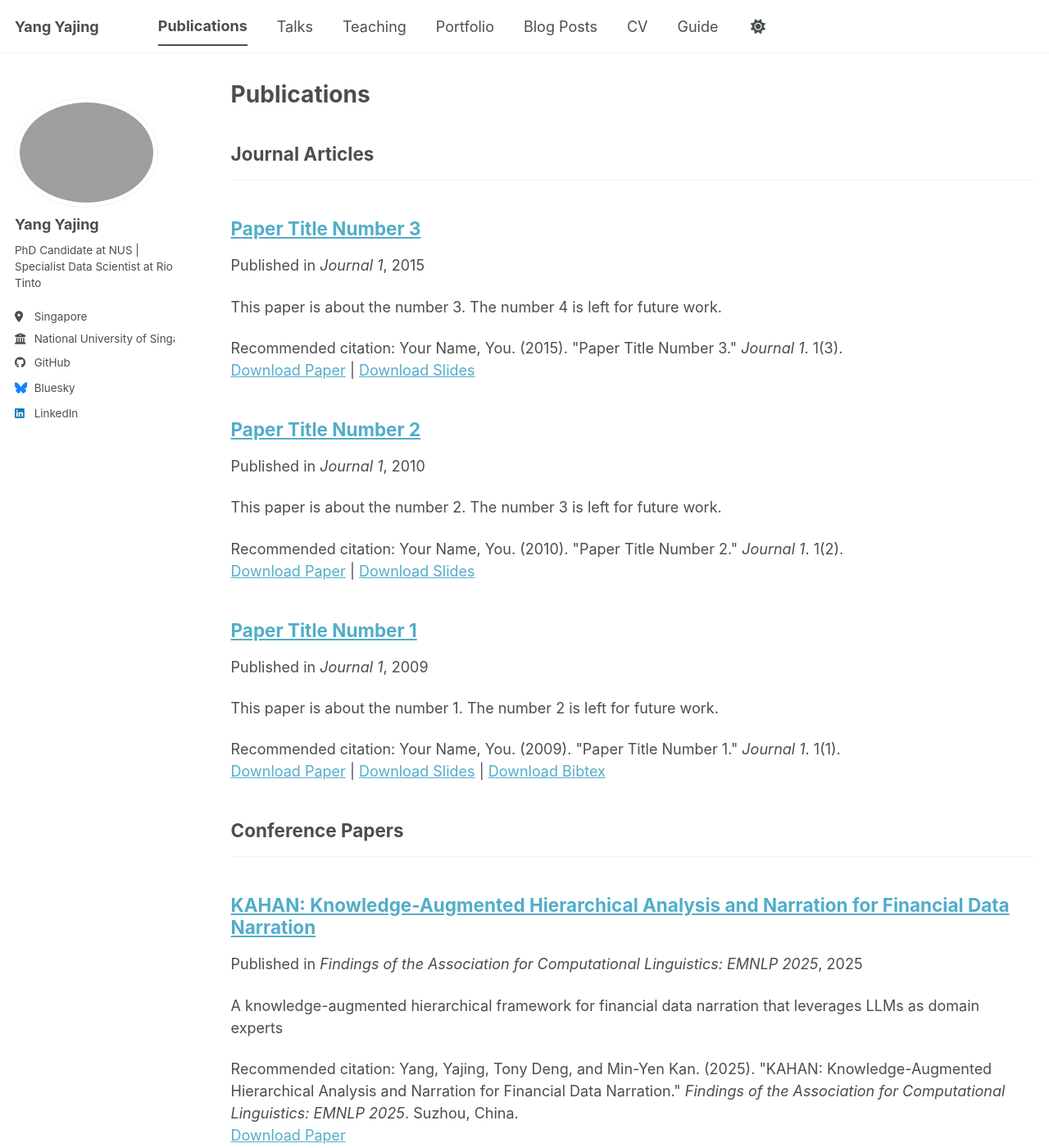
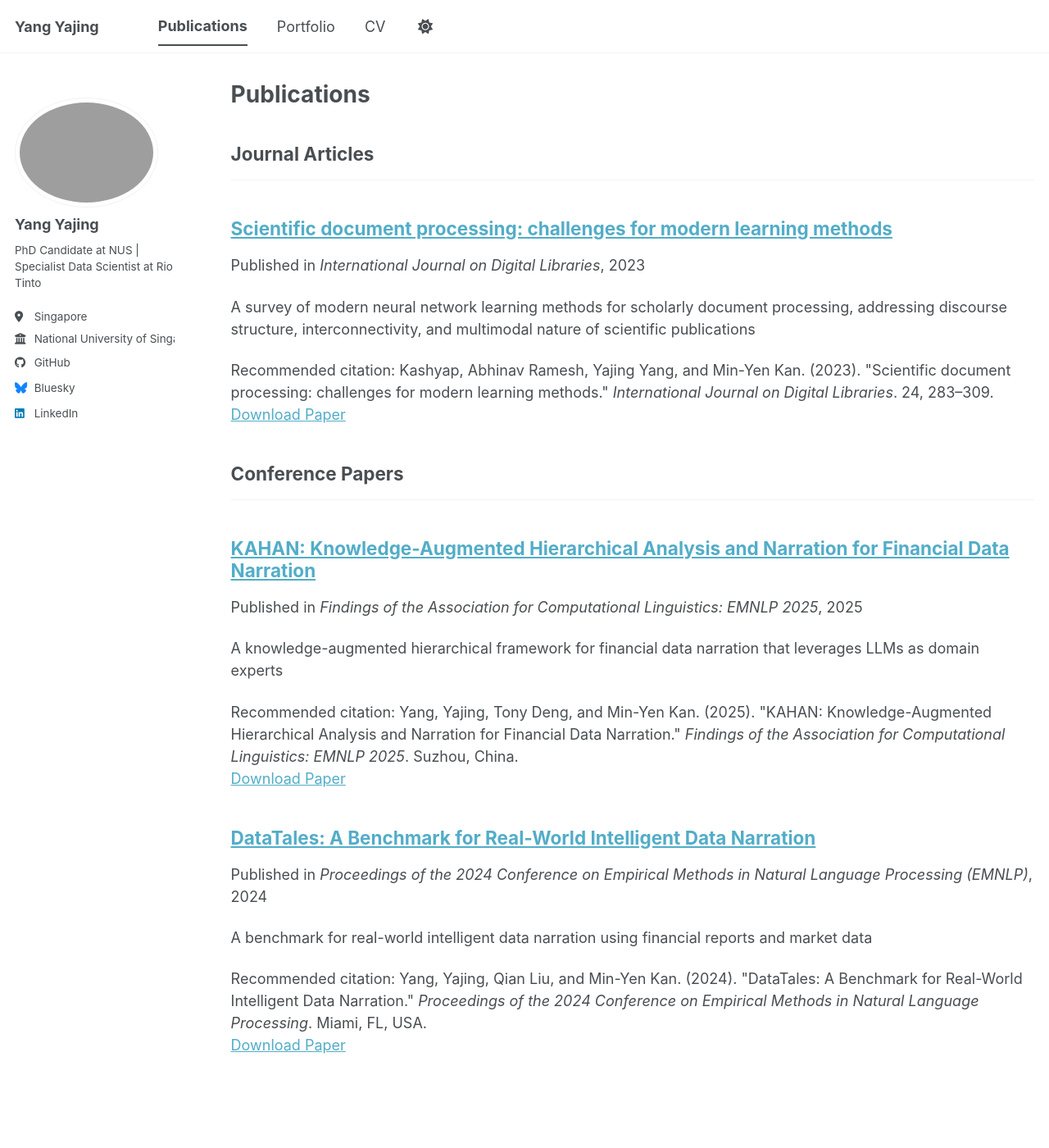
Before and after one commit to yajingyang/yajingyang.github.io, a Jekyll site: the page built from _pages/publications.html, in a window 1280 px wide and 1400 px high. Shown: the whole window at 82% size. Built offline with Jekyll 4.4.1, drawn with Linux system fonts in a browser that asks for light colours; a script bundle is joined from its source files by our own code; library files that are not in the unit come from our copies; some of the changed text lies outside the part shown.

Commit message:
Customize navigation and publications: remove sample content, add scientific document processing paper

```diff
--- a/_data/navigation.yml
+++ b/_data/navigation.yml
@@ -11,23 +11,8 @@ main:
   - title: "Publications"
     url: /publications/
 
-  - title: "Talks"
-    url: /talks/
-
-  - title: "Teaching"
-    url: /teaching/
-
   - title: "Portfolio"
     url: /portfolio/
 
-  - title: "Blog Posts"
-    url: /year-archive/
-
   - title: "CV"
     url: /cv/
-
-  # - title: "CV"
-  #   url: /cv-json/
-
-  - title: "Guide"
-    url: /markdown/
--- a/_publications/2009-10-01-paper-title-number-1.md
+++ /dev/null
@@ -1,14 +0,0 @@
----
-title: "Paper Title Number 1"
-collection: publications
-category: manuscripts
-permalink: /publication/2009-10-01-paper-title-number-1
-excerpt: 'This paper is about the number 1. The number 2 is left for future work.'
-date: 2009-10-01
-venue: 'Journal 1'
-slidesurl: 'https://academicpages.github.io/files/slides1.pdf'
-paperurl: 'https://academicpages.github.io/files/paper1.pdf'
-bibtexurl: 'https://academicpages.github.io/files/bibtex1.bib'
-citation: 'Your Name, You. (2009). &quot;Paper Title Number 1.&quot; <i>Journal 1</i>. 1(1).'
----
-The contents above will be part of a list of publications, if the user clicks the link for the publication than the contents of section will be rendered as a full page, allowing you to provide more information about the paper for the reader. When publications are displayed as a single page, the contents of the above "citation" field will automatically be included below this section in a smaller font.
--- a/_publications/2010-10-01-paper-title-number-2.md
+++ /dev/null
@@ -1,14 +0,0 @@
----
-title: "Paper Title Number 2"
-collection: publications
-category: manuscripts
-permalink: /publication/2010-10-01-paper-title-number-2
-excerpt: 'This paper is about the number 2. The number 3 is left for future work.'
-date: 2010-10-01
-venue: 'Journal 1'
-slidesurl: 'https://academicpages.github.io/files/slides2.pdf'
-paperurl: 'https://academicpages.github.io/files/paper2.pdf'
-citation: 'Your Name, You. (2010). &quot;Paper Title Number 2.&quot; <i>Journal 1</i>. 1(2).'
----
-
-The contents above will be part of a list of publications, if the user clicks the link for the publication than the contents of section will be rendered as a full page, allowing you to provide more information about the paper for the reader. When publications are displayed as a single page, the contents of the above "citation" field will automatically be included below this section in a smaller font.
--- a/_publications/2015-10-01-paper-title-number-3.md
+++ /dev/null
@@ -1,14 +0,0 @@
----
-title: "Paper Title Number 3"
-collection: publications
-category: manuscripts
-permalink: /publication/2015-10-01-paper-title-number-3
-excerpt: 'This paper is about the number 3. The number 4 is left for future work.'
-date: 2015-10-01
-venue: 'Journal 1'
-slidesurl: 'https://academicpages.github.io/files/slides3.pdf'
-paperurl: 'https://academicpages.github.io/files/paper3.pdf'
-citation: 'Your Name, You. (2015). &quot;Paper Title Number 3.&quot; <i>Journal 1</i>. 1(3).'
----
-
-The contents above will be part of a list of publications, if the user clicks the link for the publication than the contents of section will be rendered as a full page, allowing you to provide more information about the paper for the reader. When publications are displayed as a single page, the contents of the above "citation" field will automatically be included below this section in a smaller font.
--- /dev/null
+++ b/_publications/2023-03-24-scientific-document-processing.md
@@ -0,0 +1,19 @@
+---
+title: "Scientific document processing: challenges for modern learning methods"
+collection: publications
+category: manuscripts
+permalink: /publication/2023-03-24-scientific-document-processing
+excerpt: 'A survey of modern neural network learning methods for scholarly document processing, addressing discourse structure, interconnectivity, and multimodal nature of scientific publications'
+date: 2023-03-24
+venue: 'International Journal on Digital Libraries'
+paperurl: 'https://link.springer.com/article/10.1007/s00799-023-00352-2'
+citation: 'Kashyap, Abhinav Ramesh, Yajing Yang, and Min-Yen Kan. (2023). &quot;Scientific document processing: challenges for modern learning methods.&quot; <i>International Journal on Digital Libraries</i>. 24, 283–309.'
+---
+
+Neural network models enjoy success on language tasks related to Web documents, including news and Wikipedia articles. However, the characteristics of scientific publications pose specific challenges that have yet to be satisfactorily addressed: the discourse structure of scientific documents crucial in scholarly document processing (SDP) tasks, the interconnected nature of scientific documents, and their multimodal nature. We survey modern neural network learning methods that tackle these challenges: those that can model discourse structure and their interconnectivity and use their multimodal nature. We also highlight efforts to collect large-scale datasets and tools developed to enable effective deep learning deployment for SDP. We conclude with a discussion on upcoming trends and recommend future directions for pursuing neural natural language processing approaches for SDP.
+
+**Citation:**
+Abhinav Ramesh Kashyap, Yajing Yang & Min-Yen Kan (2023). Scientific document processing: challenges for modern learning methods. *International Journal on Digital Libraries*, 24, 283–309.
+
+**Links:**
+- [Paper](https://link.springer.com/article/10.1007/s00799-023-00352-2)
--- a/_publications/2025-06-08-paper-title-number-5.md
+++ /dev/null
@@ -1,13 +0,0 @@
----
-title: "Paper Title Number 5, with math $$E=mc^2$$"
-collection: publications
-category: conferences
-permalink: /publication/2024-02-17-paper-title-number-4
-excerpt: 'This paper is about a famous math equation, $$E=mc^2$$'
-date: 2024-02-17
-venue: 'GitHub Journal of Bugs'
-paperurl: 'https://academicpages.github.io/files/paper3.pdf'
-citation: 'Your Name, You. (2024). &quot;Paper Title Number 3.&quot; <i>GitHub Journal of Bugs</i>. 1(3).'
----
-
-Using [MathJax](https://www.mathjax.org/) in the description is supported - $$E=mc^2$$ - however, the use must be mindful that the default delimiters are `$$...$$` and `\\[...\\]` which differs from the `$...$` that is typically expected.
```
Also changed, not shown: _publications/2024-02-17-paper-title-number-4.md (deleted, +0 -13 lines).
